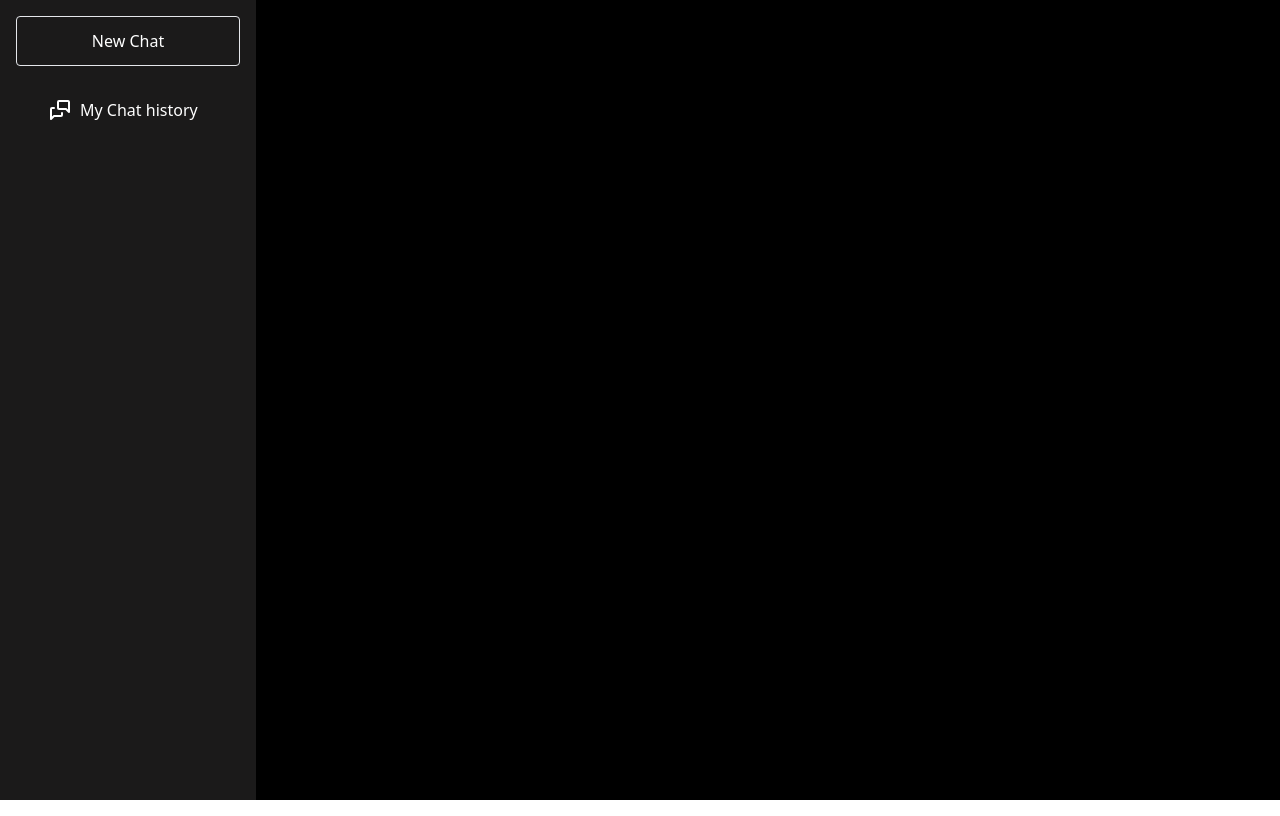
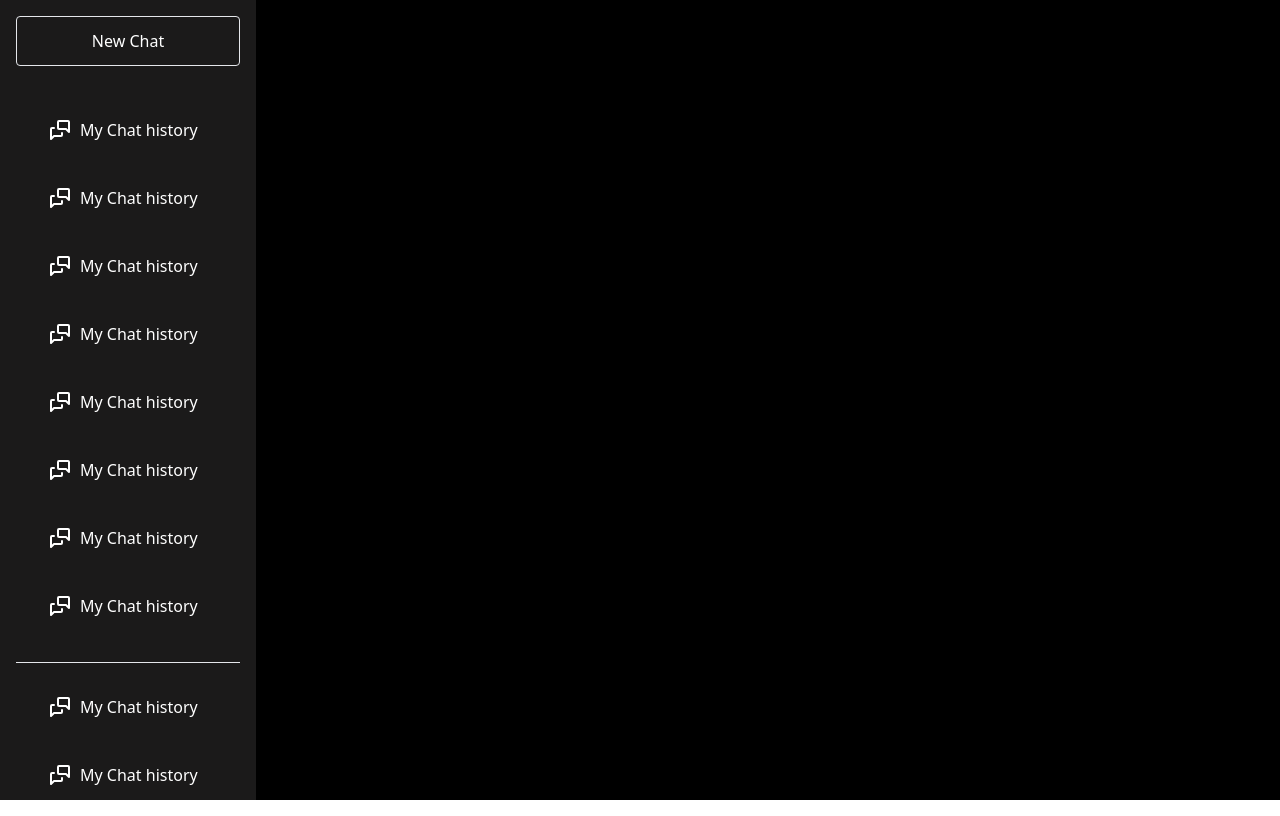
Before and after one commit to mrnazu/chatGPT, a React (Create React App) app in the folder front-end/: page / in a window 1280 px wide. Built offline with nearby package versions, Linux system fonts and the light colour scheme; the HTML template or start-up script is replaced by a standard one.

Commit message:
Sidebard/chat histroy correction

```diff
--- a/front-end/src/chat/index.js
+++ b/front-end/src/chat/index.js
@@ -4,10 +4,12 @@ const Chat = () => {
   return (
     <div className="h-screen w-screen bg-[black]">
       <div className="w-[20%] h-screen bg-[#1b1a1a] text-white p-4">
-        <div>
+        <div className="h-[5%]">
           <button className="w-full h-[50px] border rounded">New Chat</button>
         </div>
-        <div className="h-[75%]">
+        <div className="h-[75%] mt-8 overflow-scroll hide-scroll-bar">
+          {[1, 2, 3, 4, 5, 6, 7, 8, 9, 10, 11, 12, 13].map((item, index) => {
+            return (
               <div className="py-3 rounded text-center mt-5 font-light flex items-center hover:bg-[black] px-8 cursor-pointer">
                 <span className="mr-2">
                   <svg
@@ -29,8 +31,36 @@ const Chat = () => {
                 </span>
                 My Chat history
               </div>
+            );
+          })}
         </div>
-        <div></div>
+        <div className="h-[20%] overflow-scroll hide-scroll-bar border-t">
+          {[1, 2].map((item, index) => {
+            return (
+              <div className="py-3 rounded text-center mt-5 font-light flex items-center px-8 cursor-pointer">
+                <span className="mr-2">
+                  <svg
+                    xmlns="http://www.w3.org/2000/svg"
+                    class="icon icon-tabler icon-tabler-messages"
+                    width="24"
+                    height="24"
+                    viewBox="0 0 24 24"
+                    stroke-width="2"
+                    stroke="currentColor"
+                    fill="none"
+                    stroke-linecap="round"
+                    stroke-linejoin="round"
+                  >
+                    <path stroke="none" d="M0 0h24v24H0z" fill="none" />
+                    <path d="M21 14l-3 -3h-7a1 1 0 0 1 -1 -1v-6a1 1 0 0 1 1 -1h9a1 1 0 0 1 1 1v10" />
+                    <path d="M14 15v2a1 1 0 0 1 -1 1h-7l-3 3v-10a1 1 0 0 1 1 -1h2" />
+                  </svg>
+                </span>
+                My Chat history
+              </div>
+            );
+          })}
+        </div>
       </div>
       <div className="w[80%]"></div>
     </div>
```
Lines whose indentation alone changed are shown as unchanged.
